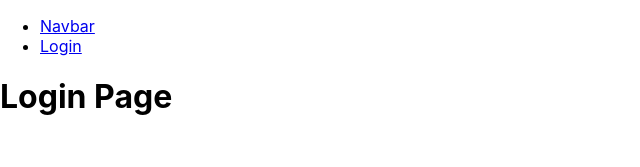
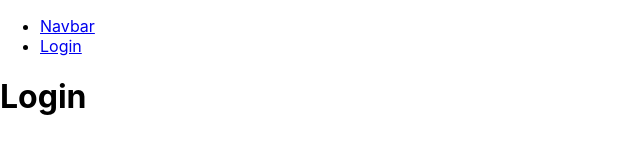
Before and after one commit to luke-bluefintech/PunchBeginnerApp, a React (Create React App) app in the folder it_1_code/: page /login in a window 1280 px wide. Shown: the top 167 px of the page, without its empty margins (0-640 px from the left). Built offline with nearby package versions, Linux system fonts and the light colour scheme.

Commit message:
messing with login

```diff
--- a/it_1_code/package.json
+++ b/it_1_code/package.json
@@ -8,7 +8,7 @@
     "@testing-library/user-event": "^13.5.0",
     "react": "^18.2.0",
     "react-dom": "^18.2.0",
-    "react-scripts": "5.0.1",
+    "react-scripts": "^5.0.1",
     "web-vitals": "^2.1.4"
   },
   "scripts": {
--- a/it_1_code/src/login/Login.js
+++ b/it_1_code/src/login/Login.js
@@ -1,5 +1,5 @@
 function Login() {
-    return <h1>Login Page</h1>;
+    return <h1>Login</h1>;
 }
 
 export default Login;
```
Also changed, not shown: 1 other file (tests, documents, lock files or other folders).
